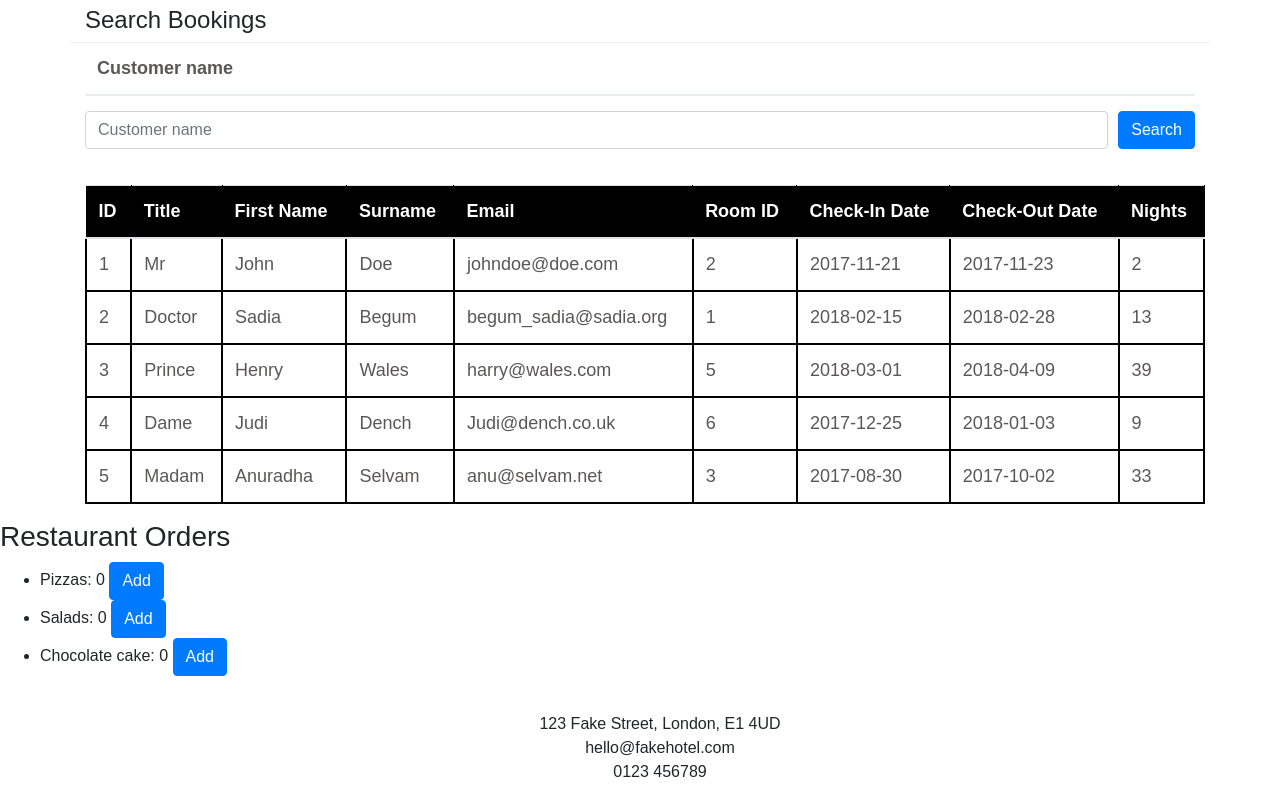
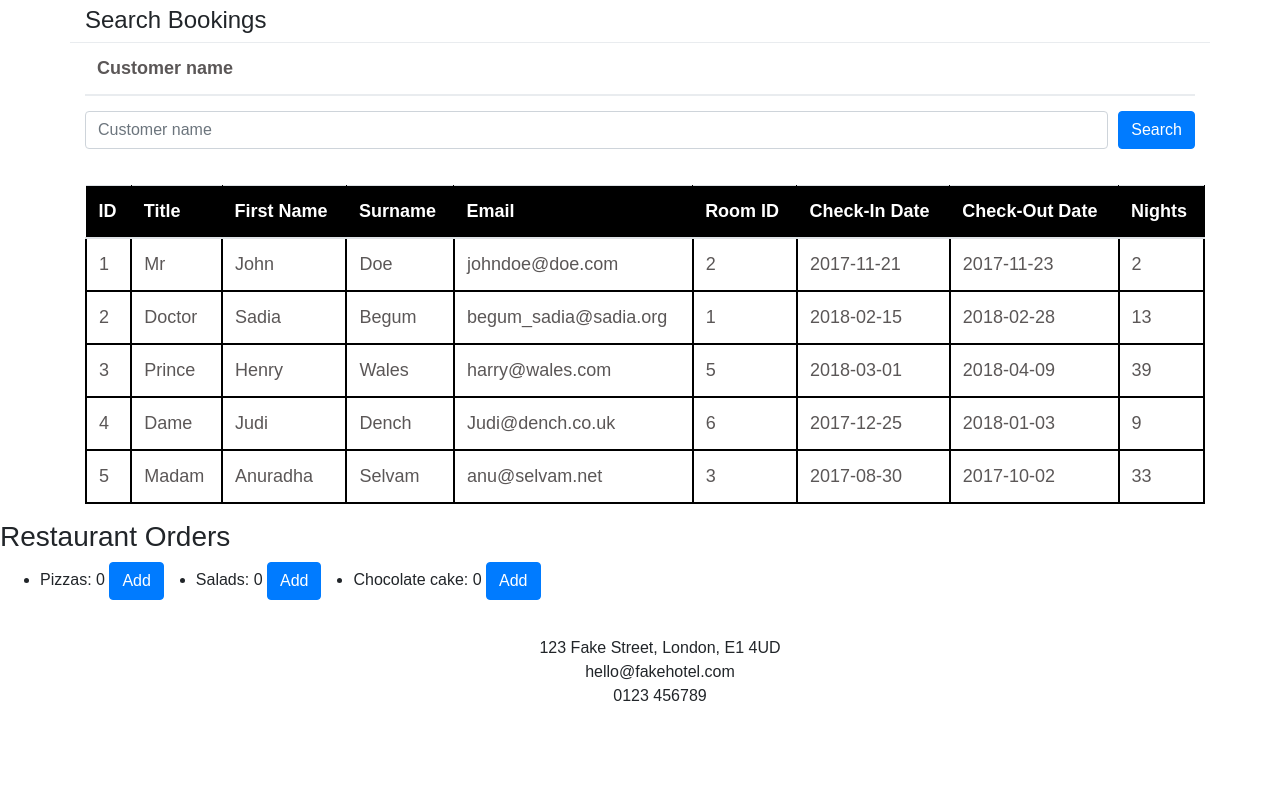
Before and after one commit to fowobi/tos-hotel-react, a React (Create React App) app: page / in a window 1280 px wide. Shown: the part 2053-2853 px from the top of the page. After the commit the page ends 2777 px from the top, so only its background shows below. Built offline with nearby package versions, Linux system fonts and the light colour scheme.

Commit message:
update app.css

```diff
--- a/src/App.css
+++ b/src/App.css
@@ -92,3 +92,7 @@ h1{
 .footer-list{
   list-style-type: none;
 }
+.order-list{
+  display: flex;
+  gap: 2rem;
+}
--- a/src/Restaurant.js
+++ b/src/Restaurant.js
@@ -12,10 +12,12 @@ const Restaurant = () => {
       return (
         <div>
           <h3>Restaurant Orders</h3>
-          <ul className="pizzas-list">
+          <ul className="order-list">
             <Orders orderType="Pizzas" />
             <Orders orderType="Salads" />
             <Orders orderType="Chocolate cake" />
+
+
           </ul>
         </div>
       );
```
